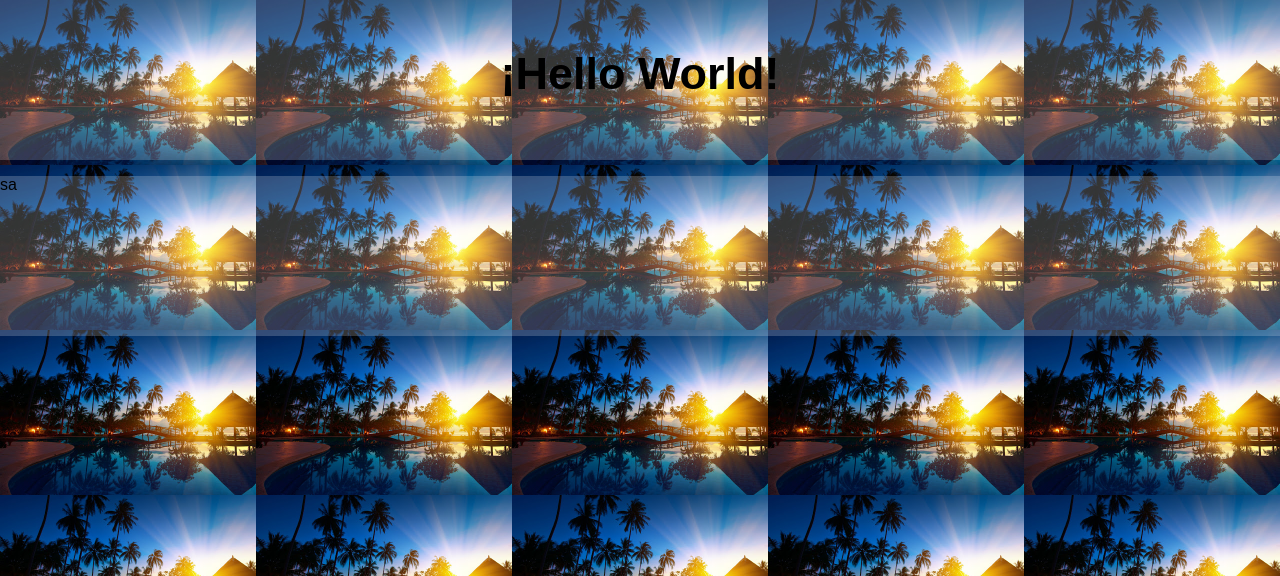
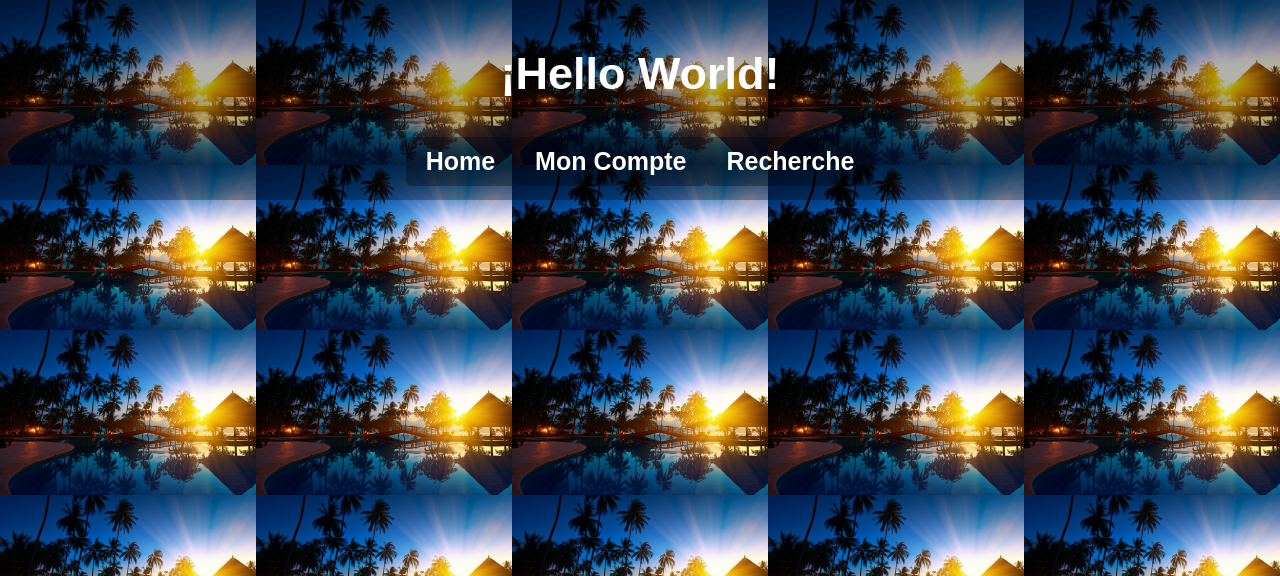
Before and after one commit to aubin4444/Projet_WE4A, a PHP site: page / in a window 1280 px wide. Shown: the top 576 px of the page. Run offline with PHP 8.4, Linux system fonts and the light colour scheme.

Commit message:
new commit

```diff
--- a/index.css
+++ b/index.css
@@ -1,26 +1,62 @@
 body{
 	font-family: Arial, sans-serif;
 	background-image: url("paysage.jpg");
+	background-color: rgba(0, 0, 0, 0.3);
 	background-size: 20%;
 	margin: 0;
 	width: 100%;
 }
 
 header{
-	background-color: rgba(255, 255, 255, 0.2);
+	background-color: rgba(0, 0, 0, 0.3);
 	width: 100%;
-	height: 160px;
+	height: 200px;
 	margin: 0;
+}
+
+#menu {
+	display: flex;
+	justify-content: center;
+	align-items: center;
+	padding: 0.5%;
+}
+
+.button {
+  display: inline-block;
+  background-color: rgba(0, 0, 0, 0.3);
+  font-size: 25px;
+  font-weight: bold;
+  text-align: center;
+  text-decoration: none;
+  padding: 10px 20px;
+  border-radius: 5px;
+  border: none;
+  cursor: pointer;
+  margin: 0;
+  color: white;
+  float: left;
+  transition: background-color 0.3s ease;
+}
+
+.button:hover {
+  	background-color: grey;
+}
+
+
+.button:active {
+  background-color: grey;
+  transform: translateY(4px);
 }
 
 h1{
 	font-size: 45px;
 	text-align: center;
 	background-size: 50px;
+	color: white;
 }
 
 footer {
-	background-color: rgba(255, 255, 255, 0.2);
+	background-color: rgba(0, 0, 0, 0.3);
 	opacity: 1;
 	width: 100%;
 	height: 160px;
--- a/index.html
+++ b/index.html
@@ -10,11 +10,25 @@
 	<header>
 		<br>
 		<h1>¡Hello World!</h1>
+		<section id="menu">
+			<a href="">
+				<button class="button">
+					Home
+				</button>
+			</a>
+			<a href="">
+				<button class="button">
+					Mon Compte
+				</button>
+			</a>
+			<a href="">
+				<button class="button">
+					Recherche
+				</button>
+			</a>
+		</section>
 	</header>
 
-	<footer>
-		<p class="a">sa</p>
-	</footer>
 
 
 </body>
```
